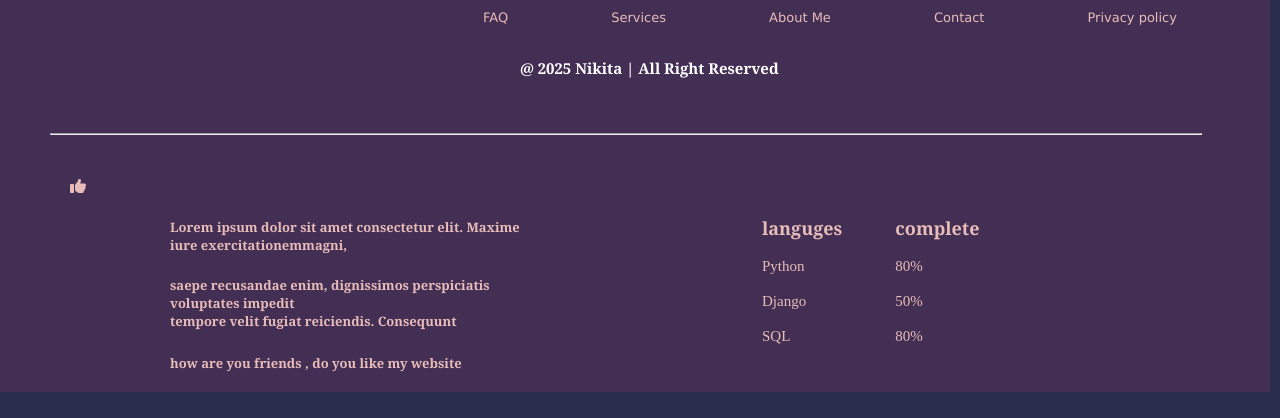
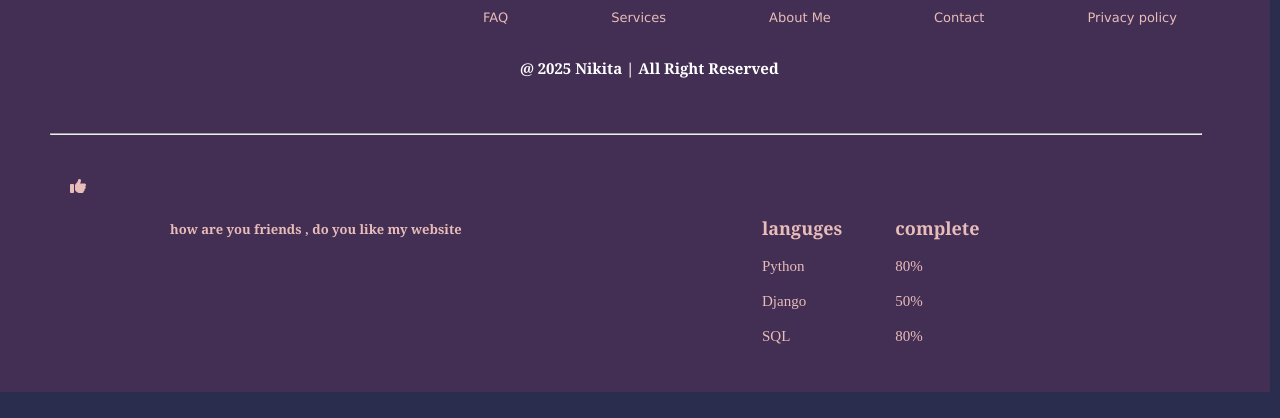
Before and after one commit to Nikita19787/portfolio, a plain HTML site: page index.html in a window 1280 px wide. Shown: the part 3487-3905 px from the top of the page. Drawn offline with Linux system fonts and the light colour scheme.

Commit message:
Update index.html

```diff
--- a/index.html
+++ b/index.html
@@ -171,7 +171,7 @@
 	   <di class="lastb">
 		 <div class="nik">
 			<i class="fa-solid fa-thumbs-up" id="b1"></i>
-			<p id="para11">Lorem ipsum dolor sit amet consectetur  elit. Maxime<br> iure exercitationemmagni,<br> <p id="para12">saepe recusandae enim, dignissimos perspiciatis voluptates impedit<br> tempore velit fugiat reiciendis. Consequunt</p></p>
+			<p id="para11"></p></p>
 			<p id="para13">how are you friends , do you like my website</p>
 		</div>
 
```
